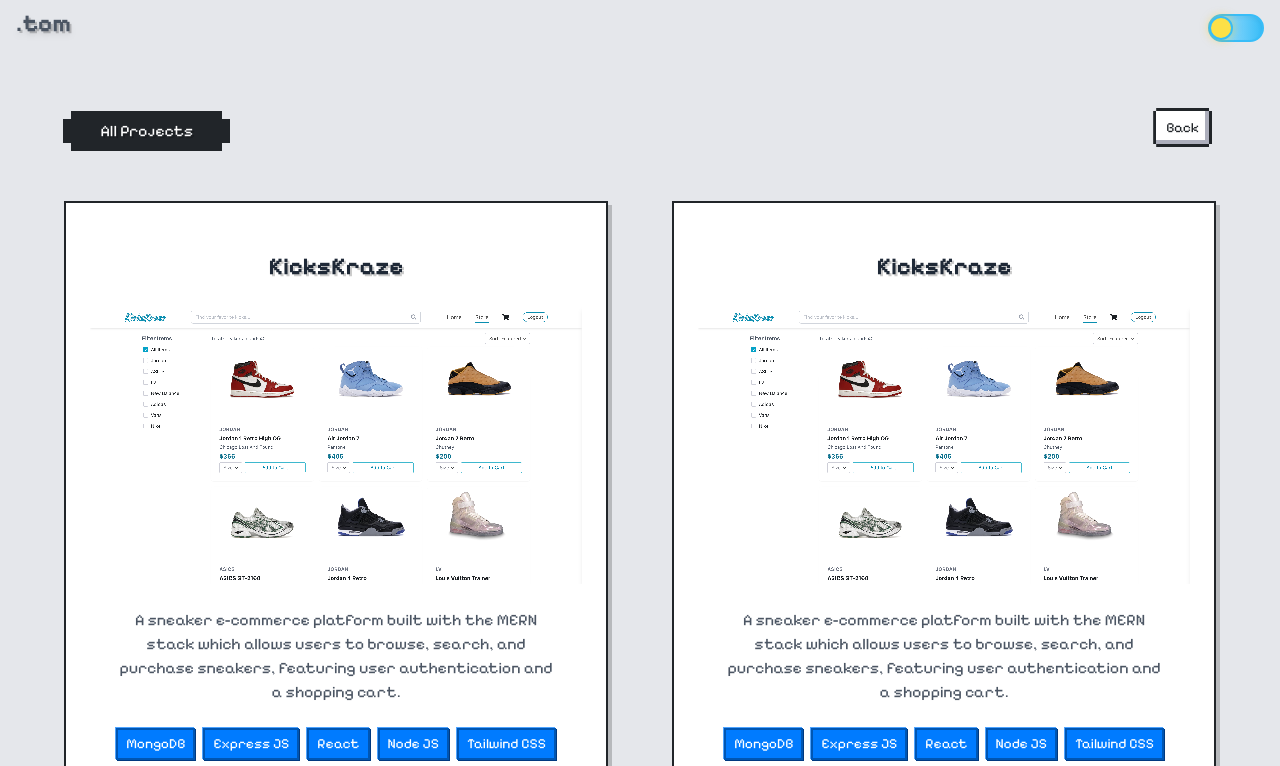
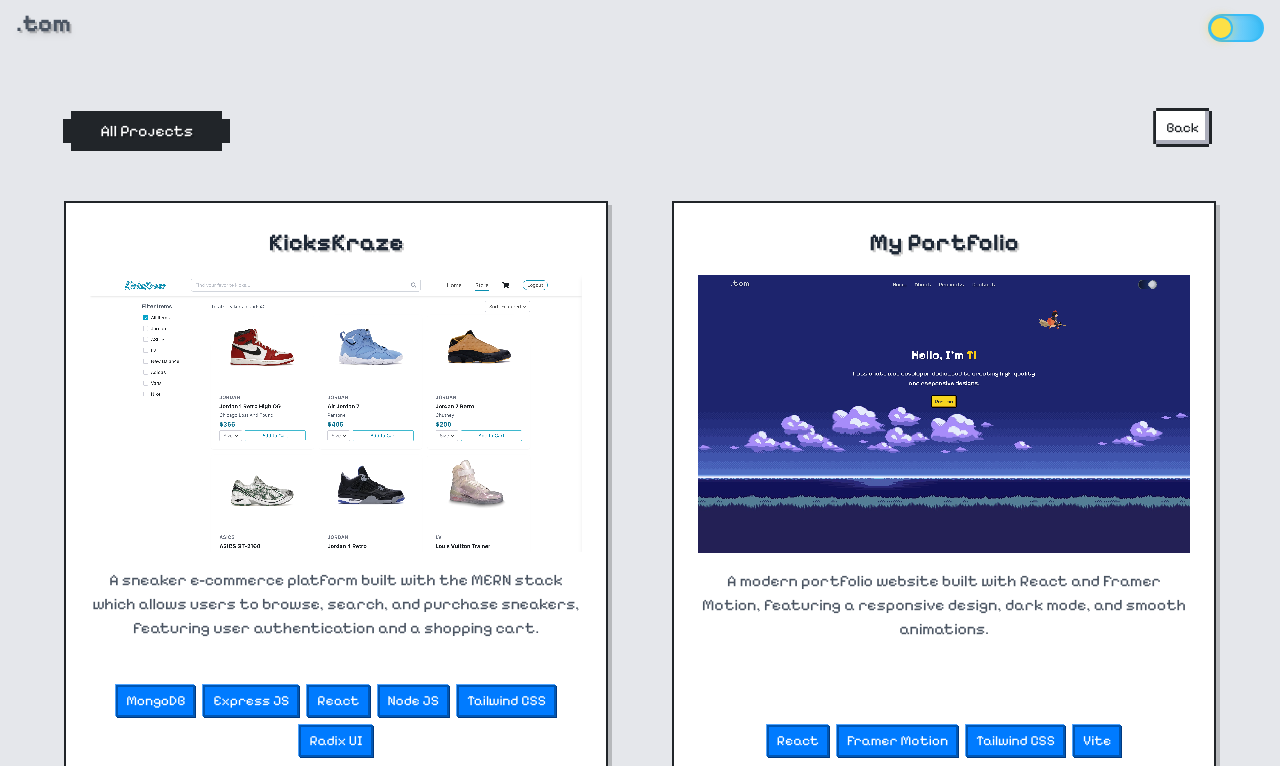
Before and after one commit to tom2811/react-portfolio, a React (Vite) app: page /projects in a window 1280 px wide. Shown: the top 766 px of the page. Built offline with nearby package versions, Linux system fonts and the light colour scheme.

Commit message:
Update projects and texts

```diff
--- a/src/components/ProjectCard.jsx
+++ b/src/components/ProjectCard.jsx
@@ -25,7 +25,7 @@
 
   // Dynamic classes
   const containerClasses = isMobile || isAllProjects
-    ? "pixel-card min-h-[600px] flex flex-col justify-between"
+    ? "pixel-card min-h-[550px] md:min-h-[750px] lg:min-h-[650px] h-[550px] md:h-[750px] lg:h-[650px] flex flex-col justify-between"
     : "h-fit";
 
   const descriptionClasses = isMobile
@@ -38,19 +38,20 @@
 
   // Mobile/Tablet Layout Component
   const MobileContent = () => (
-    <>
-      <motion.h3 variants={variants} className="text-lg sm:text-xl md:text-2xl font-bold mb-6 text-gray-800 dark:text-white pixelated text-center p-6 pb-0">
+    <div className="flex flex-col h-full">
+      <motion.h3 variants={variants} className="text-lg sm:text-xl md:text-2xl font-bold mb-4 text-gray-800 dark:text-white pixelated text-center">
         {project.title}
       </motion.h3>
 
-      <motion.div variants={variants} className="w-full mb-6">
+      <motion.div variants={variants} className="w-full mb-4">
         <img src={project.image} alt={project.title} className="w-full h-auto object-contain cursor-pointer nes-pointer" />
       </motion.div>
 
-      <motion.div variants={variants} className="flex flex-col flex-grow justify-between px-4 md:px-6 pt-0">
+      <motion.div variants={variants} className="flex flex-col flex-grow">
         <p className={`${descriptionClasses} text-center`}>{project.description}</p>
-        <div>
-          <motion.div variants={variants} className={`${techStackClasses} justify-center`}>
+
+        <div className="mt-auto">
+          <motion.div variants={variants} className={`${techStackClasses} justify-center mb-4`}>
             {project.techStack.map((tech, index) => (
               <span key={index} className="pixel-badge text-[10px] sm:text-xs md:text-sm px-2 py-1 !transition-none">
                 {tech}
@@ -69,14 +70,14 @@
           </motion.div>
         </div>
       </motion.div>
-    </>
+    </div>
   );
 
   // All Projects View
   if (isAllProjects) {
     return (
       <motion.div variants={variants} custom={variants?.custom}
-                  className="pixel-card min-h-[600px] flex flex-col justify-between">
+                  className="pixel-card h-[600px] md:h-[750px] lg:h-[650px]">
         <div className="p-6 flex flex-col h-full">
           <MobileContent />
         </div>
--- a/src/components/loaders/ProjectCardSkeleton.jsx
+++ b/src/components/loaders/ProjectCardSkeleton.jsx
@@ -8,7 +8,7 @@
  */
 const ProjectCardSkeleton = () => {
   // Base styling classes
-  const containerClasses = "pixel-card min-h-[600px] flex flex-col justify-between animate-pulse p-6";
+  const containerClasses = "pixel-card min-h-[700px] flex flex-col justify-between animate-pulse p-6";
   const skeletonBgClasses = "bg-gray-200 dark:bg-gray-700";
 
   return (
--- a/src/data/projects.json
+++ b/src/data/projects.json
@@ -16,19 +16,17 @@
       "liveDemo": "https://kickskraze.onrender.com/"
     },
     {
-      "title": "KicksKraze",
-      "description": "A sneaker e-commerce platform built with the MERN stack which allows users to browse, search, and purchase sneakers, featuring user authentication and a shopping cart.",
-      "image": "/assets/projects/kickskraze.png",
+      "title": "My Portfolio",
+      "description": "A modern portfolio website built with React and Framer Motion, featuring a responsive design, dark mode, and smooth animations.",
+      "image": "/assets/projects/portfolio.png",
       "techStack": [
-        "MongoDB",
-        "Express JS",
         "React",
-        "Node JS",
+        "Framer Motion",
         "Tailwind CSS",
-        "Radix UI"
+        "Vite"
       ],
-      "github": "https://github.com/tom2811/KicksKraze-2.0",
-      "liveDemo": "https://kickskraze.onrender.com/"
+      "github": "https://github.com/tom2811/react-portfolio",
+      "liveDemo": "https://tom-react-portfolio.vercel.app/"
     }
   ]
 }
--- a/src/pages/About.jsx
+++ b/src/pages/About.jsx
@@ -65,13 +65,6 @@
 
   const handleTitleAnimation = () => setTitleVisible(true);
 
-  // Bio text content
-  const bioContent = [
-    "A passionate web developer with 3+ years of experience in crafting responsive and user-friendly web applications ✨",
-    "Specializing in React, Next.js, and modern frontend technologies. Experienced in building scalable applications and implementing pixel-perfect designs 🎨",
-    "Currently focused on creating intuitive user experiences and exploring the latest web technologies 🚀"
-  ];
-
   return (
     <PageSection
       ref={ref}
@@ -121,7 +114,7 @@
                   custom={1.0}
                   className="pixelated text-sm md:text-lg text-gray-600 dark:text-gray-300 leading-relaxed mb-4"
                 >
-                  A passionate web developer with 3+ years of experience in
+                  A self-taught web developer with 2 years of experience in
                   crafting responsive and user-friendly web applications ✨
                 </motion.p>
                 <motion.p
@@ -129,17 +122,17 @@
                   custom={1.4}
                   className="pixelated text-sm md:text-lg text-gray-600 dark:text-gray-300 leading-relaxed mb-4"
                 >
-                  Specializing in React, Next.js, and modern frontend
-                  technologies. Experienced in building scalable applications
-                  and implementing pixel-perfect designs 🎨
+                  Specializing in React and modern frontend technologies.
+                  Focused on building clean, efficient applications and
+                  implementing pixel-perfect designs 🎨
                 </motion.p>
                 <motion.p
                   variants={aboutBioTextVariants}
                   custom={1.8}
                   className="pixelated text-sm md:text-lg text-gray-600 dark:text-gray-300 leading-relaxed"
                 >
-                  Currently focused on creating intuitive user experiences and
-                  exploring the latest web technologies 🚀
+                  Passionate about creating intuitive user experiences and
+                  continuously learning new web technologies 🚀
                 </motion.p>
               </motion.div>
             </motion.div>
@@ -178,7 +171,7 @@
                   custom={1.0}
                   className="pixelated text-base md:text-lg text-gray-600 dark:text-gray-300 leading-loose mb-6"
                 >
-                  A passionate web developer with 3+ years of experience in
+                  A self-taught web developer with 2 years of experience in
                   crafting responsive and user-friendly web applications ✨
                 </motion.p>
                 <motion.p
@@ -186,17 +179,17 @@
                   custom={1.4}
                   className="pixelated text-base md:text-lg text-gray-600 dark:text-gray-300 leading-loose mb-6"
                 >
-                  Specializing in React, Next.js, and modern frontend
-                  technologies. Experienced in building scalable applications
-                  and implementing pixel-perfect designs 🎨
+                  Specializing in React and modern frontend technologies.
+                  Focused on building clean, efficient applications and
+                  implementing pixel-perfect designs 🎨
                 </motion.p>
                 <motion.p
                   variants={aboutBioTextVariants}
                   custom={1.8}
                   className="pixelated text-base md:text-lg text-gray-600 dark:text-gray-300 leading-loose"
                 >
-                  Currently focused on creating intuitive user experiences and
-                  exploring the latest web technologies 🚀
+                  Passionate about creating intuitive user experiences and
+                  continuously learning new web technologies 🚀
                 </motion.p>
               </div>
             </motion.div>
--- a/src/pages/Home.jsx
+++ b/src/pages/Home.jsx
@@ -126,7 +126,7 @@
           className="text-sm md:text-lg lg:text-lg text-gray-600 dark:text-gray-300 pixelated max-w-xl mx-auto mb-0"
         >
           <span className="block text-gray-800 dark:text-white">
-            Passionate web developer driven by high-quality
+            Passionate web developer dedicated to creating high-quality
           </span>
         </motion.p>
 
@@ -144,7 +144,7 @@
         <motion.div
           variants={aboutBioTextVariants}
           custom={0.8}
-          className="mt-4 sm:mt-6"
+          className="mt-0 sm:mt-4"
         >
           <a href="#projects" className="pixel-button">
             Resume
--- a/src/pages/Projects.jsx
+++ b/src/pages/Projects.jsx
@@ -54,7 +54,7 @@
                 project={projects[0]}
                 isDarkMode={isDarkMode}
                 isMobile={true}
-                noBorder={false}
+                isAllProjects={true}
               />
             </motion.div>
 
```
Also changed, not shown: public/assets/projects/portfolio.png (added).
